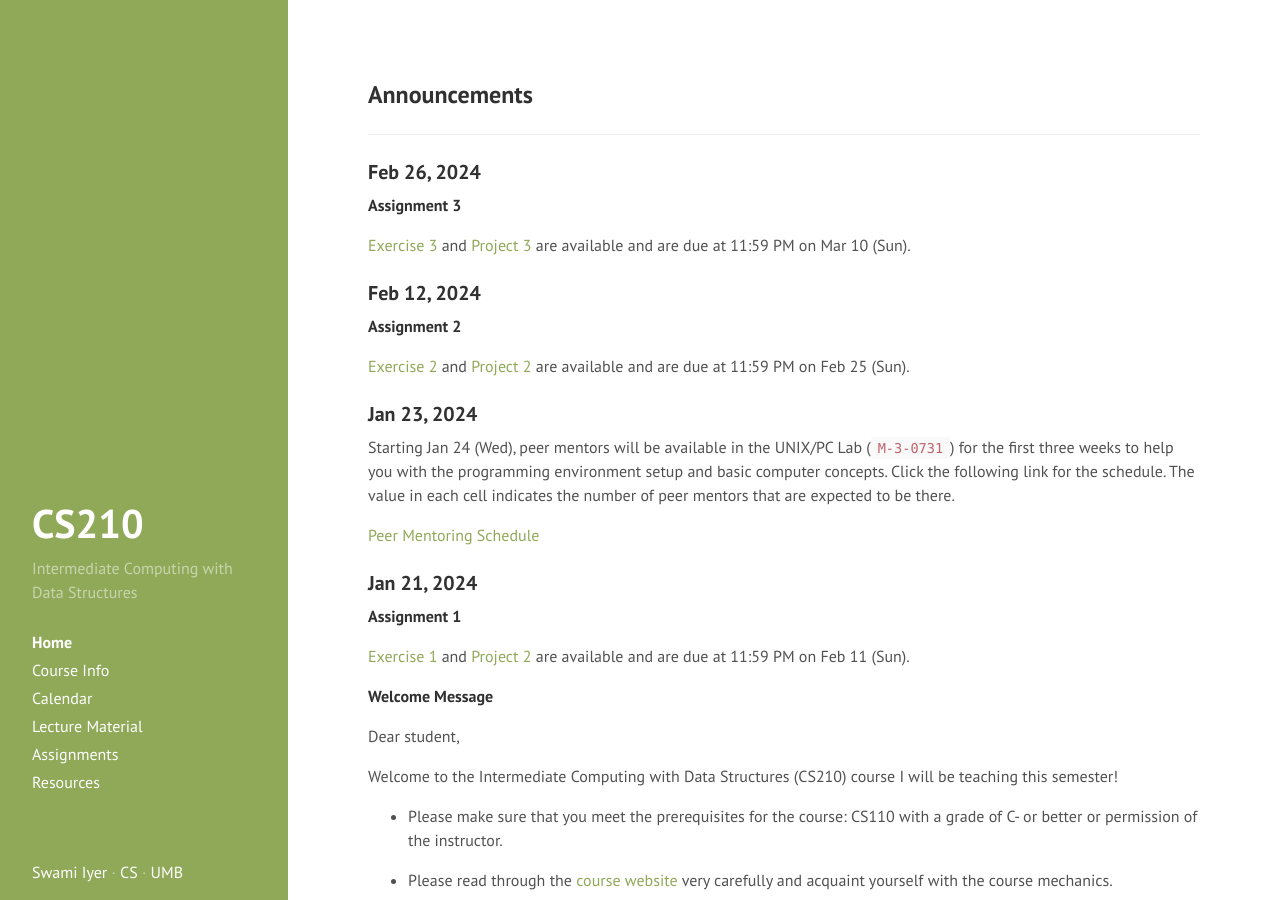
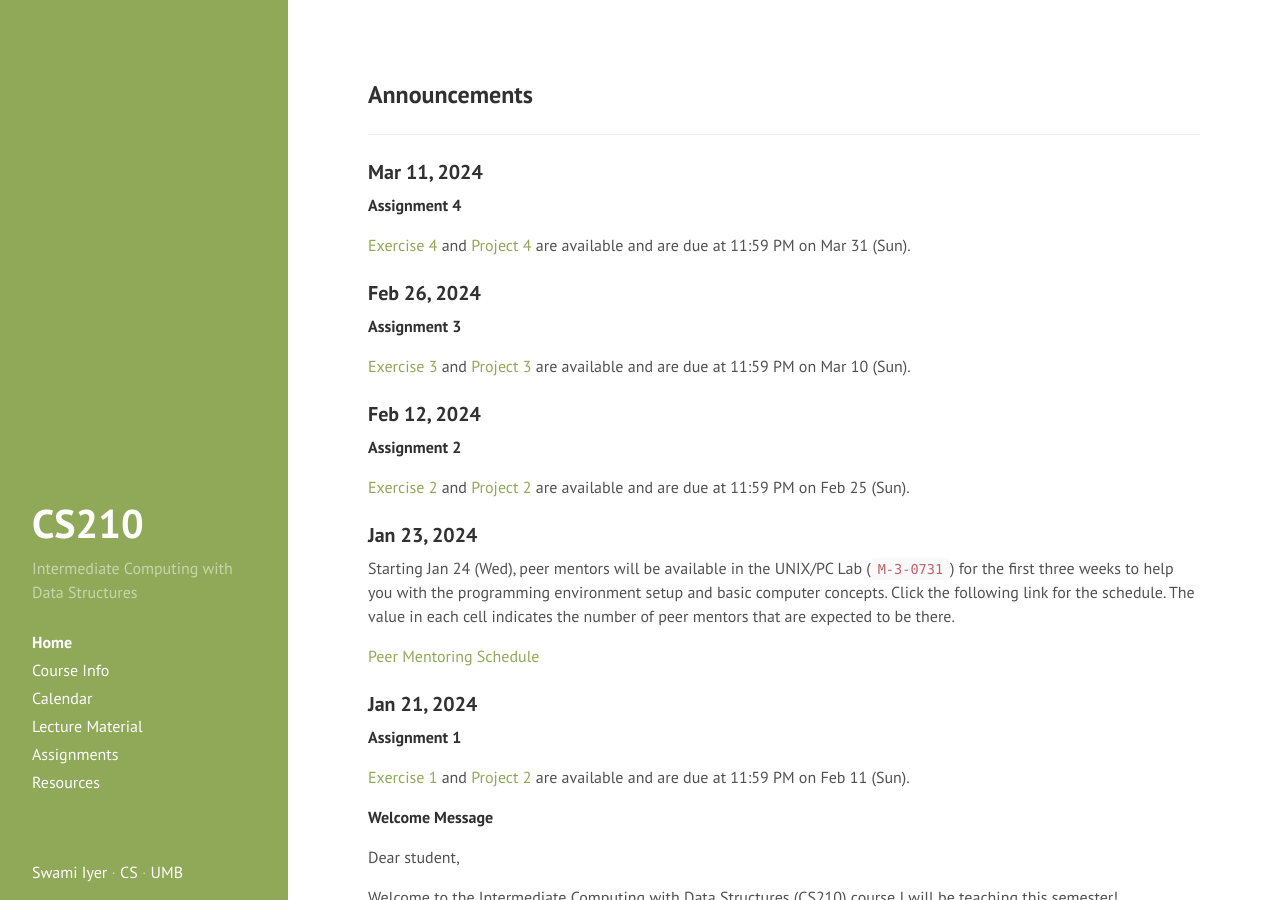
Before and after one commit to swamiiyer/swamiiyer.github.io, a Jekyll site: the page built from _pages/cs210/index.md, in a window 1280 px wide and 900 px high. Built offline with Jekyll 4.4.1, drawn with Linux system fonts in a browser that asks for light colours.

Commit message:
Assignment 4

```diff
--- a/_pages/cs210/index.md
+++ b/_pages/cs210/index.md
@@ -4,6 +4,13 @@ layout: cs210_page
 title: Home
 order: 1
 ---
+
+### Mar 11, 2024
+
+**Assignment 4**
+
+ [Exercise 4](assignments.html) and [Project 4](assignments.html) are
+ available and are due at 11:59 PM on Mar 31 (Sun).
 
 ### Feb 26, 2024
 
```
Also changed, not shown: _pages/cs110/index.md (+7 -0 lines), _pages/cs451/index.md (+8 -1 lines).
